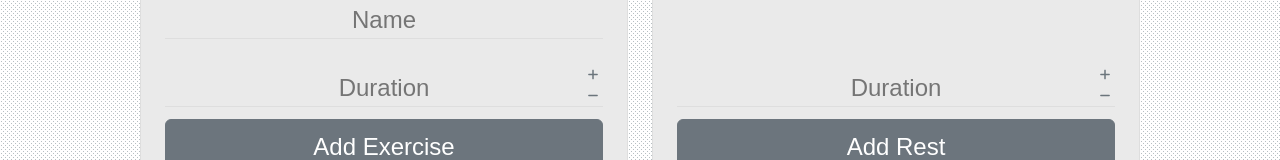
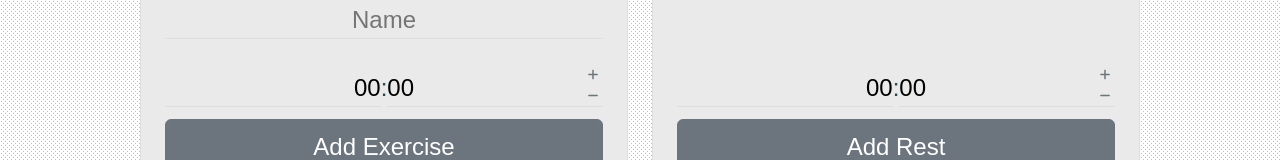
Before and after one commit to gabyvs/exercise-timers, a React (Create React App) app: page / in a window 1280 px wide. Shown: the part 310-470 px from the top of the page. Built offline with nearby package versions, Linux system fonts and the light colour scheme.

Commit message:
Config interval state

```diff
--- a/src/components/ConfigInterval.tsx
+++ b/src/components/ConfigInterval.tsx
@@ -2,7 +2,7 @@ import { css } from 'glamor';
 import React, { useState } from 'react';
 import { theme } from '../theme';
 import Button from 'react-bootstrap/Button';
-import { formatDuration } from '../domain/utils';
+import { formatDuration, formatTime } from '../domain/utils';
 
 const styles = {
   container: {
@@ -32,7 +32,20 @@ const styles = {
   },
   durationArea: {
     position: 'relative',
+    display: 'flex',
+    outline: 'none',
   },
+  durationInput: {
+    border: 'none',
+    borderBottom: `1px solid ${theme.divider}`,
+    backgroundColor: 'transparent',
+    outline: 'none',
+    width: '50%',
+  },
+  minutes: {
+    textAlign: 'right',
+  },
+  seconds: {},
   durationBtns: {
     display: 'flex',
     flexDirection: 'column',
@@ -60,6 +73,9 @@ interface Props {
 
 export const ConfigInterval = (props: Props) => {
   const [name, updateName] = useState('');
+  const [minutes, updateMinutes] = useState('00');
+  const [seconds, updateSeconds] = useState('00');
+
   const buttons = props.durations.map((duration) => {
     const label = formatDuration(duration);
     return (
@@ -83,7 +99,23 @@ export const ConfigInterval = (props: Props) => {
         <div />
       )}
       <div {...css(styles.durationArea)}>
-        <input type={'text'} placeholder={'Duration'} {...css(styles.input)} />
+        <input
+          type={'number'}
+          {...css(styles.durationInput, styles.minutes)}
+          min={0}
+          max={59}
+          value={minutes}
+          onChange={(e) => updateMinutes(formatTime(e.target.value))}
+        />
+        <span>:</span>
+        <input
+          type={'number'}
+          {...css(styles.durationInput, styles.seconds)}
+          min={0}
+          max={59}
+          value={seconds}
+          onChange={(e) => updateSeconds(formatTime(e.target.value))}
+        />
         <div {...css(styles.durationBtns)}>
           <span className='fas fa-plus' />
           <span className='fas fa-minus' />
--- a/src/domain/utils.ts
+++ b/src/domain/utils.ts
@@ -18,3 +18,15 @@ export function isIntervalGroup(
 export function formatDuration(seconds: number): string {
   return format(add(today, { seconds }), 'mm:ss');
 }
+
+export function formatTime(time: string | undefined): string {
+  if (time === undefined) return '00';
+  const num = parseInt(time);
+  if (isFinite(num)) {
+    if (num < 10) return '0' + num;
+    if (num > 59) return '59';
+    if (num < 0) return '00';
+    return num.toString();
+  }
+  return '00';
+}
--- a/src/index.css
+++ b/src/index.css
@@ -11,3 +11,9 @@ body {
   padding: 0;
   margin: 0;
 }
+
+input::-webkit-outer-spin-button,
+input::-webkit-inner-spin-button {
+  -webkit-appearance: none;
+  margin: 0;
+}
```
